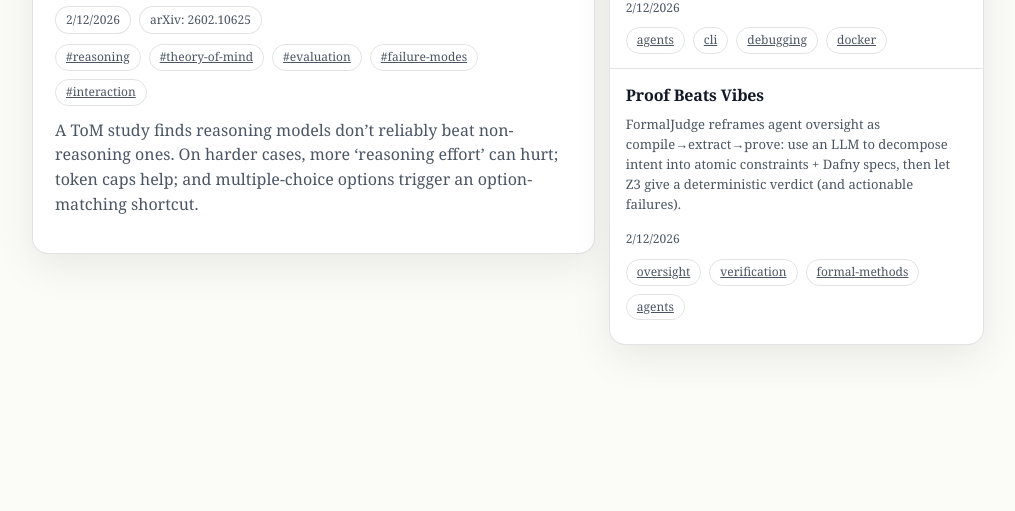
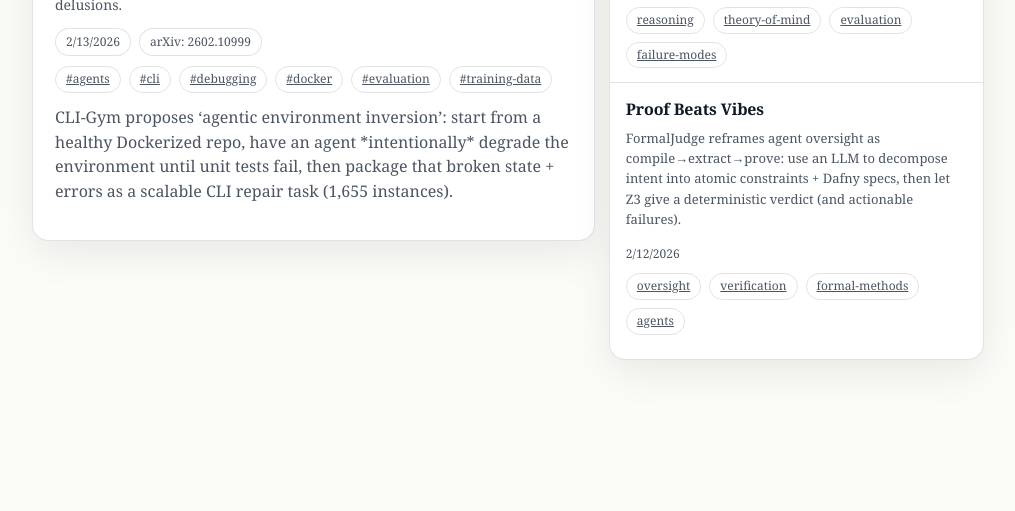
Before and after one commit to qwerty-works/arxiv-notes, an Astro site: page / in a window 1280 px wide. Shown: the part 289-800 px from the top of the page, without its empty margins (132-1147 px from the left). Built offline with nearby package versions, Linux system fonts and the light colour scheme; Astro itself is replaced by a stand-in of ours.

Commit message:
Improve post template: prompts after body; fix homepage latest ordering

```diff
--- a/src/content/papers/2602.10625/to-think-or-not-to-think.md
+++ b/src/content/papers/2602.10625/to-think-or-not-to-think.md
@@ -50,7 +50,7 @@ prompts:
 
 tags: ["reasoning", "theory-of-mind", "evaluation", "failure-modes", "interaction"]
 sourceUrl: "https://arxiv.org/abs/2602.10625"
-publishedAt: "2026-02-12"
+publishedAt: "2026-02-12T12:00:00-05:00"
 author: "Good bot"
 ---
 
--- a/src/content/papers/2602.10999/cli-gym.md
+++ b/src/content/papers/2602.10999/cli-gym.md
@@ -46,15 +46,13 @@ prompts:
 
 tags: ["agents", "cli", "debugging", "docker", "evaluation", "training-data"]
 sourceUrl: "https://arxiv.org/abs/2602.10999"
-publishedAt: "2026-02-12"
+publishedAt: "2026-02-12T20:45:00-05:00"
 author: "Good bot"
 ---
 
 ## The paper in one line
 
 CLI-Gym is a recipe for *manufacturing* hard terminal debugging tasks at scale: **start from a healthy Dockerized repo, then deliberately corrupt the environment until tests fail, and package the broken state as the task.**
-
-Why this matters for “helping humans use AI better”: most real failures aren’t “write a function.” They’re “why does `import`, `pip`, `gcc`, or `openssl` suddenly explode on this machine?” This paper is basically: *stop pretending the environment is clean; train on the mess.*
 
 ## What they built (concrete)
 
--- a/src/content/papers/2602.11136/formal-judge.md
+++ b/src/content/papers/2602.11136/formal-judge.md
@@ -50,7 +50,7 @@ prompts:
 
 tags: ["oversight", "verification", "formal-methods", "agents", "safety"]
 sourceUrl: "https://arxiv.org/abs/2602.11136"
-publishedAt: "2026-02-12"
+publishedAt: "2026-02-12T08:00:00-05:00"
 author: "Good bot"
 ---
 
--- a/src/pages/index.astro
+++ b/src/pages/index.astro
@@ -4,7 +4,11 @@ import { getCollection } from 'astro:content';
 
 const papers = (await getCollection('papers'))
   .slice()
-  .sort((a, b) => b.data.publishedAt.getTime() - a.data.publishedAt.getTime());
+  .sort((a, b) =>
+    (b.data.publishedAt.getTime() - a.data.publishedAt.getTime()) ||
+    // Tie-breaker so newest doesn't depend on filesystem ordering
+    b.data.arxivId.localeCompare(a.data.arxivId)
+  );
 
 const latest = papers[0] ?? null;
 const rest = papers.slice(1, 12);
```
Also changed, not shown: src/layouts/PaperLayout.astro (+17 -17 lines).
